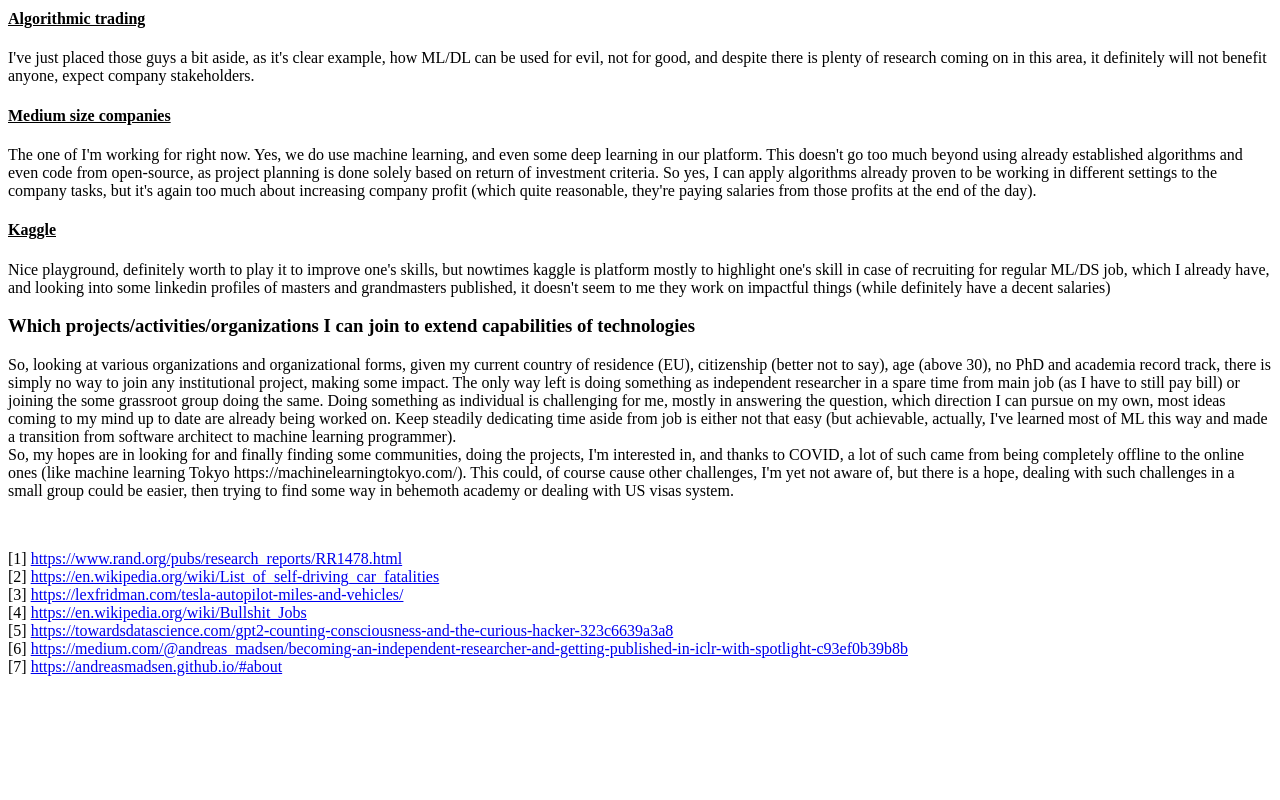
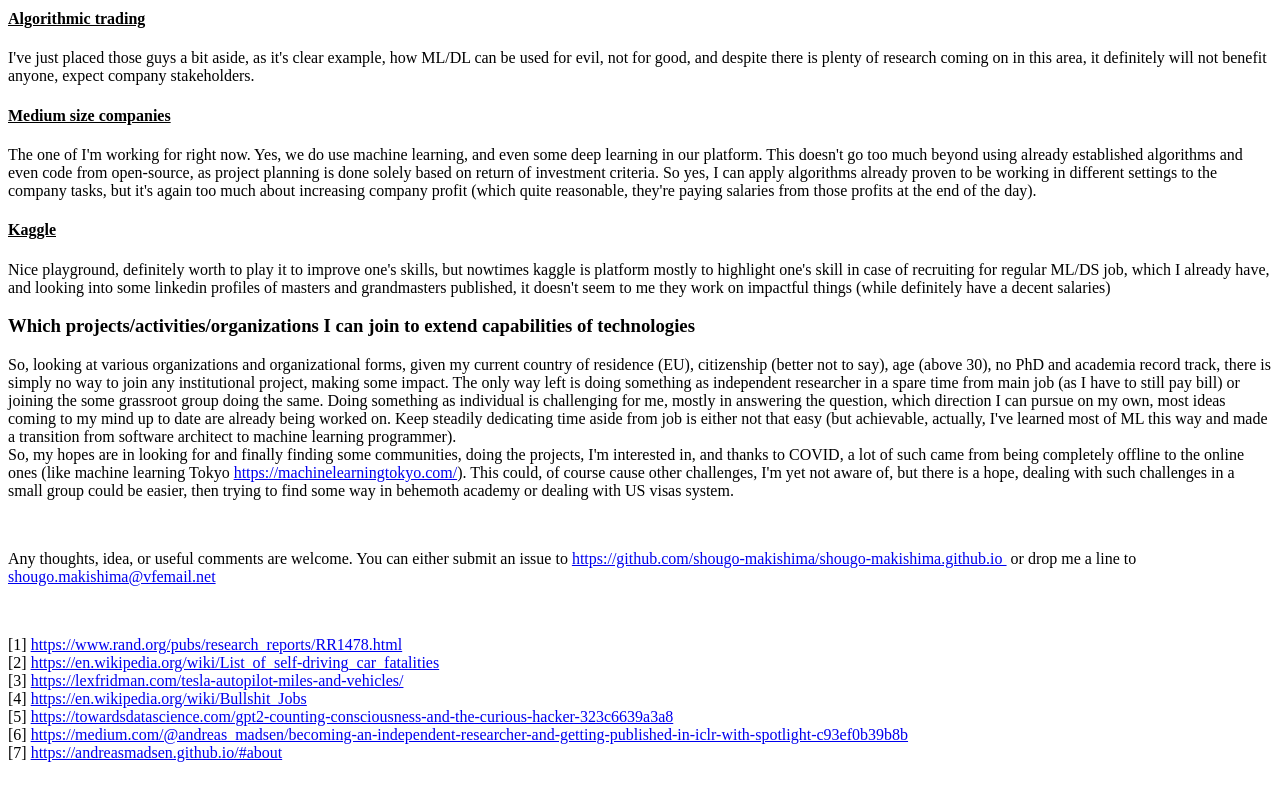
Before and after one commit to shougo-makishima/shougo-makishima.github.io, a plain HTML site: page index.html in a window 1280 px wide. Shown: the part 2019-2819 px from the top of the page. Before the commit the page ends 2745 px from the top, so only its background shows below. Drawn offline with Linux system fonts and the light colour scheme.

Commit message:
Contacts added

```diff
--- a/index.html
+++ b/index.html
@@ -37,7 +37,9 @@
 <h4><span style="text-decoration: underline;">Kaggle</span></h4>
 <p>Nice playground, definitely worth to play it to improve one's skills, but nowtimes kaggle is platform mostly to highlight one's skill in case of recruiting for regular ML/DS job, which I already have, and looking into some linkedin profiles of masters and grandmasters published, it doesn't seem to me they work on impactful things (while definitely have a decent salaries)</p>
 <h3>Which projects/activities/organizations I can join to extend capabilities of technologies</h3>
-<p>So, looking at various organizations and organizational forms, given my current country of residence (EU), citizenship (better not to say), age (above 30), no PhD and academia record track, there is simply no way to join any institutional project, making some impact. The only way left is doing something as independent researcher in a spare time from main job (as I have to still pay bill) or joining the some grassroot group doing the same. Doing something as individual is challenging for me, mostly in answering the question, which direction I can pursue on my own, most ideas coming to my mind up to date are already being worked on. Keep steadily dedicating time aside from job is either not that easy (but achievable, actually, I've learned most of ML this way and made a transition from software architect to machine learning programmer).<br />So, my hopes are in looking for and finally finding some communities, doing the projects, I'm interested in, and thanks to COVID, a lot of such came from being completely offline to the online ones (like machine learning Tokyo https://machinelearningtokyo.com/). This could, of course cause other challenges, I'm yet not aware of, but there is a hope, dealing with such challenges in a small group could be easier, then trying to find some way in behemoth academy or dealing with US visas system.</p>
+<p>So, looking at various organizations and organizational forms, given my current country of residence (EU), citizenship (better not to say), age (above 30), no PhD and academia record track, there is simply no way to join any institutional project, making some impact. The only way left is doing something as independent researcher in a spare time from main job (as I have to still pay bill) or joining the some grassroot group doing the same. Doing something as individual is challenging for me, mostly in answering the question, which direction I can pursue on my own, most ideas coming to my mind up to date are already being worked on. Keep steadily dedicating time aside from job is either not that easy (but achievable, actually, I've learned most of ML this way and made a transition from software architect to machine learning programmer).<br />So, my hopes are in looking for and finally finding some communities, doing the projects, I'm interested in, and thanks to COVID, a lot of such came from being completely offline to the online ones (like machine learning Tokyo <a href="https://machinelearningtokyo.com/">https://machinelearningtokyo.com/</a>). This could, of course cause other challenges, I'm yet not aware of, but there is a hope, dealing with such challenges in a small group could be easier, then trying to find some way in behemoth academy or dealing with US visas system.</p>
+<p>&nbsp;</p>
+<p>Any thoughts, idea, or useful comments are welcome. You can either submit an issue to <a href="https://github.com/shougo-makishima/shougo-makishima.github.io">https://github.com/shougo-makishima/shougo-makishima.github.io&nbsp;</a> or drop me a line to <a href="mailto:shougo.makishima@vfemail.net">shougo.makishima@vfemail.net</a></p>
 <p>&nbsp;</p>
 <p>[1] <a href="https://www.rand.org/pubs/research_reports/RR1478.html">https://www.rand.org/pubs/research_reports/RR1478.html</a><br />[2] <a href="https://en.wikipedia.org/wiki/List_of_self-driving_car_fatalities">https://en.wikipedia.org/wiki/List_of_self-driving_car_fatalities</a><br />[3] <a href="https://lexfridman.com/tesla-autopilot-miles-and-vehicles/">https://lexfridman.com/tesla-autopilot-miles-and-vehicles/</a><br />[4] <a href="https://en.wikipedia.org/wiki/Bullshit_Jobs">https://en.wikipedia.org/wiki/Bullshit_Jobs</a><br />[5] <a href="https://towardsdatascience.com/gpt2-counting-consciousness-and-the-curious-hacker-323c6639a3a8">https://towardsdatascience.com/gpt2-counting-consciousness-and-the-curious-hacker-323c6639a3a8</a><br />[6] <a href="https://medium.com/@andreas_madsen/becoming-an-independent-researcher-and-getting-published-in-iclr-with-spotlight-c93ef0b39b8b">https://medium.com/@andreas_madsen/becoming-an-independent-researcher-and-getting-published-in-iclr-with-spotlight-c93ef0b39b8b</a><br />[7] <a href="https://andreasmadsen.github.io/#about">https://andreasmadsen.github.io/#about</a></p>
 <p>&nbsp;</p>
```
